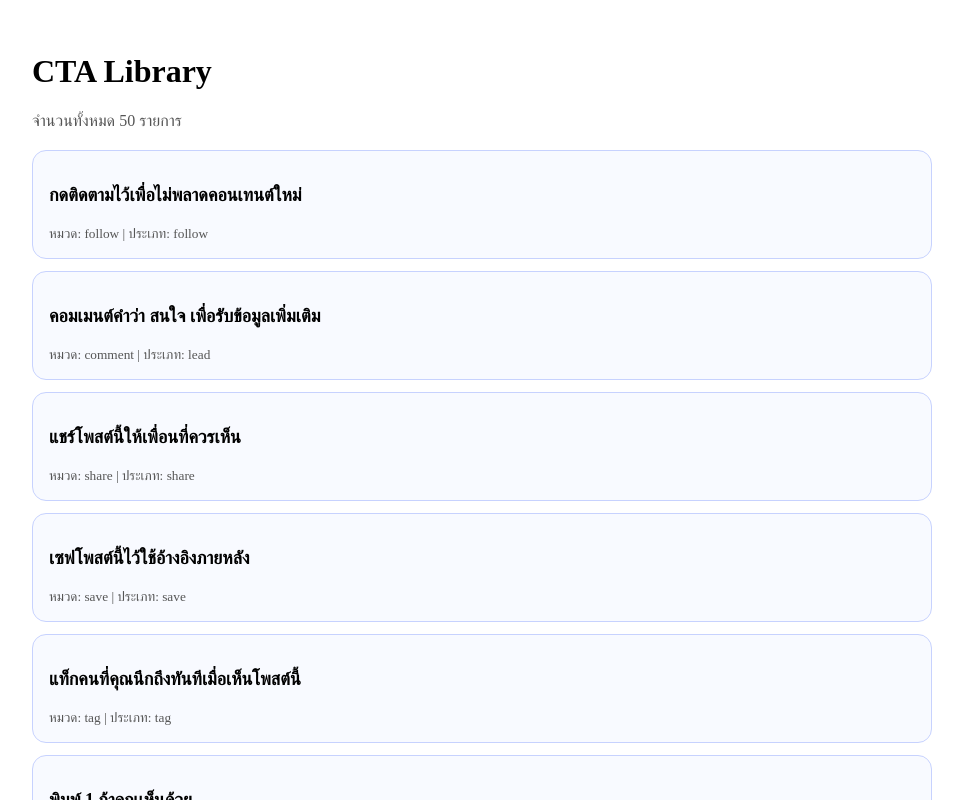
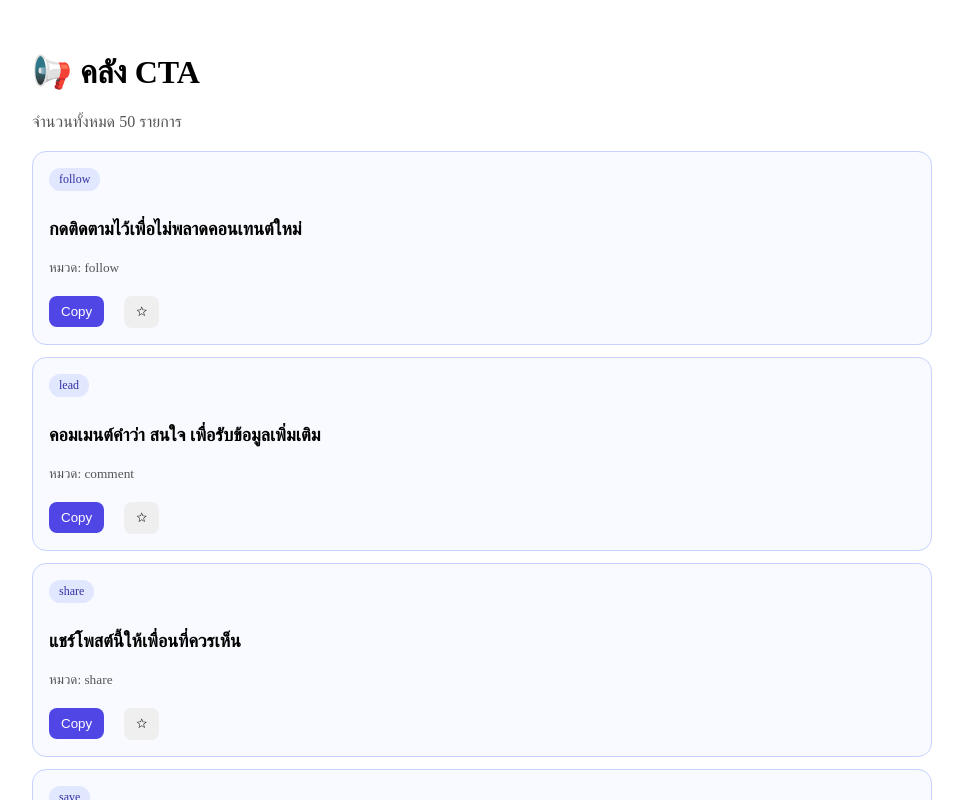
Before and after one commit to teeneewns-web/creator-os, a Next.js app: page /cta in a window 1280 px wide. Shown: the top 800 px of the page, without its empty margins (158-1121 px from the left). Built offline with nearby package versions, Linux system fonts and the light colour scheme.

Commit message:
update libraries and favorites

```diff
--- a/src/app/cta/page.tsx
+++ b/src/app/cta/page.tsx
@@ -1,9 +1,11 @@
 import ctas from "../../data/cta/comment.json";
+import CopyButton from "../../components/CopyButton";
+import FavoriteButton from "../../components/FavoriteButton";
 
 export default function CTAPage() {
   return (
     <main style={{ padding: "24px", maxWidth: "900px", margin: "0 auto" }}>
-      <h1>CTA Library</h1>
+      <h1>📢 คลัง CTA</h1>
 
       <p style={{ color: "#555", marginBottom: "20px" }}>
         จำนวนทั้งหมด {ctas.length} รายการ
@@ -20,13 +22,44 @@ export default function CTAPage() {
               backgroundColor: "#f8faff",
             }}
           >
-            <p style={{ fontSize: "18px", fontWeight: "bold" }}>
+            <div
+              style={{
+                display: "inline-block",
+                padding: "4px 10px",
+                borderRadius: "999px",
+                backgroundColor: "#e0e7ff",
+                color: "#3730a3",
+                fontSize: "12px",
+                marginBottom: "10px",
+              }}
+            >
+              {item.type}
+            </div>
+
+            <p
+              style={{
+                fontSize: "18px",
+                fontWeight: "bold",
+              }}
+            >
               {item.cta}
             </p>
 
             <small style={{ color: "#555" }}>
-              หมวด: {item.category} | ประเภท: {item.type}
+              หมวด: {item.category}
             </small>
+
+            <div
+              style={{
+                display: "flex",
+                gap: "10px",
+                marginTop: "10px",
+                alignItems: "center",
+              }}
+            >
+              <CopyButton text={item.cta} />
+              <FavoriteButton hook={item.cta} />
+            </div>
           </div>
         ))}
       </div>
```
Also changed, not shown: src/app/page.tsx (+23 -0 lines), src/app/scripts/page.tsx (+22 -3 lines).
